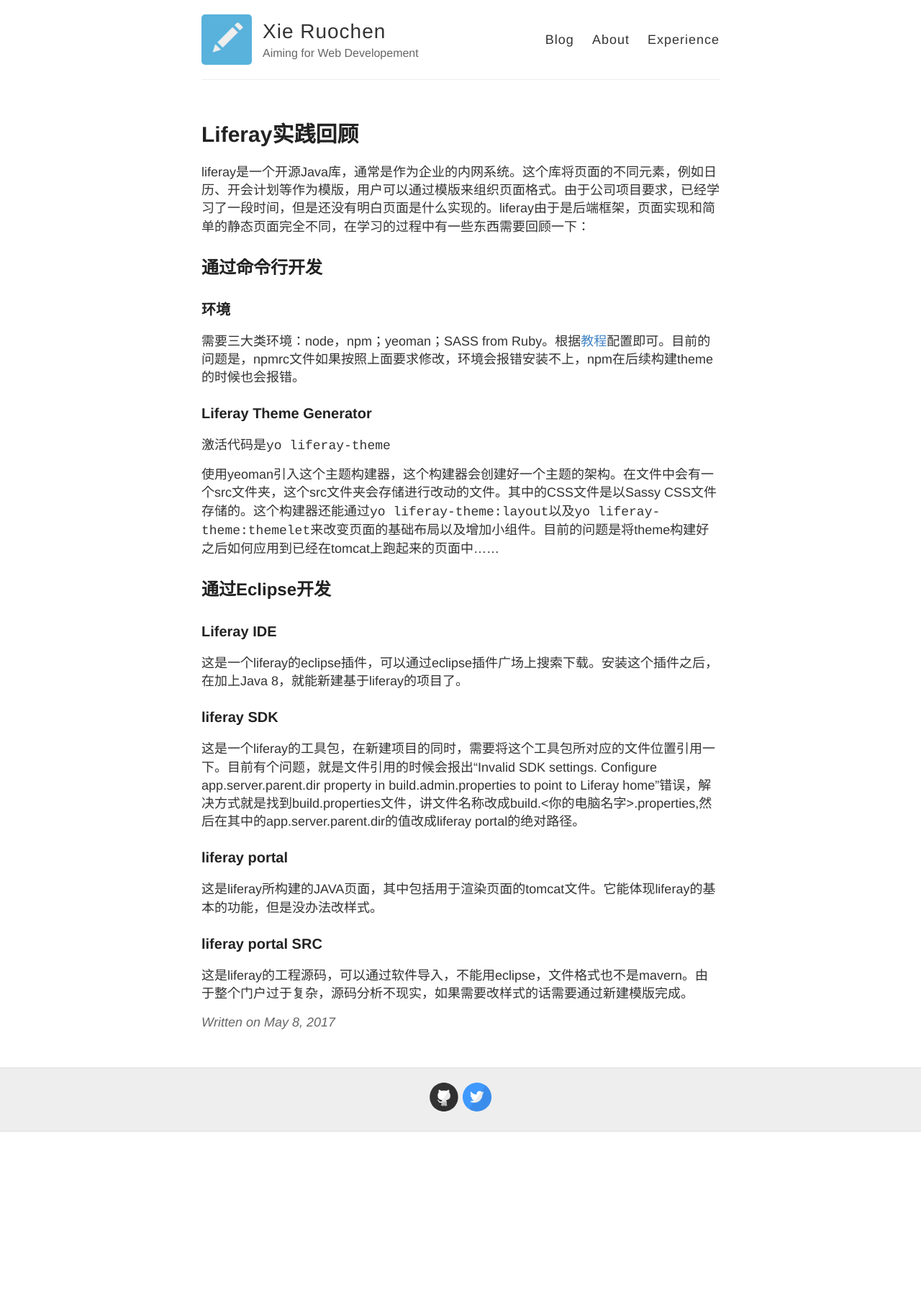
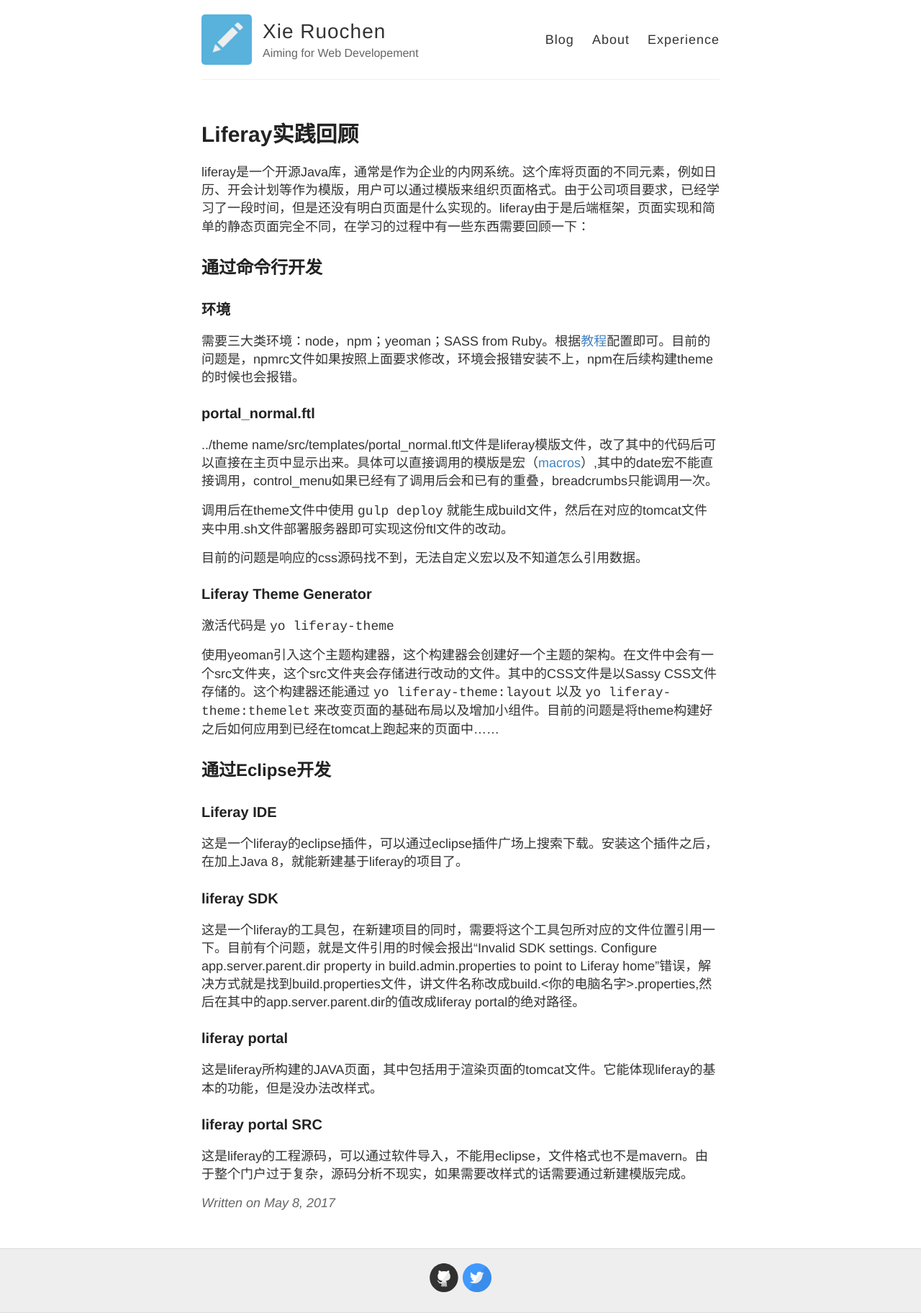
Before and after one commit to RuoChen95/Ruochen95.github.io, a Jekyll site: the page built from _posts/2017-5-8-liferay技术实践.md, in a window 1280 px wide. Shown: the whole page at 72% size. Built offline with Jekyll 4.4.1, drawn with Linux system fonts in a browser that asks for light colours; nearby versions of some CDN libraries; library files that are not in the unit come from our copies; before the commit the page ends 1572 px from its top, so only the background shows below that.

Commit message:
Add files via upload

```diff
--- a/_posts/2017-5-8-liferay技术实践.md
+++ b/_posts/2017-5-8-liferay技术实践.md
@@ -10,6 +10,14 @@
 ### 环境
 
 需要三大类环境：node，npm；yeoman；SASS from Ruby。根据[教程](https://dev.liferay.com/zh/develop/tutorials/-/knowledge_base/7-0/themes-generator)配置即可。目前的问题是，npmrc文件如果按照上面要求修改，环境会报错安装不上，npm在后续构建theme的时候也会报错。
+
+### portal_normal.ftl
+
+../theme name/src/templates/portal_normal.ftl文件是liferay模版文件，改了其中的代码后可以直接在主页中显示出来。具体可以直接调用的模版是宏（[macros](https://dev.liferay.com/zh/develop/tutorials/-/knowledge_base/7-0/freemarker-macros)）,其中的date宏不能直接调用，control_menu如果已经有了调用后会和已有的重叠，breadcrumbs只能调用一次。
+
+调用后在theme文件中使用<code>gulp deploy</code>就能生成build文件，然后在对应的tomcat文件夹中用.sh文件部署服务器即可实现这份ftl文件的改动。
+
+目前的问题是响应的css源码找不到，无法自定义宏以及不知道怎么引用数据。
 
 ### Liferay Theme Generator
 
--- a/style.scss
+++ b/style.scss
@@ -271,6 +271,10 @@
   }
 }
 
+code{
+  margin: 0 5px;
+}
+
 .wrapper-footer {
   margin-top: 50px;
   border-top: 1px solid #ddd;
```
